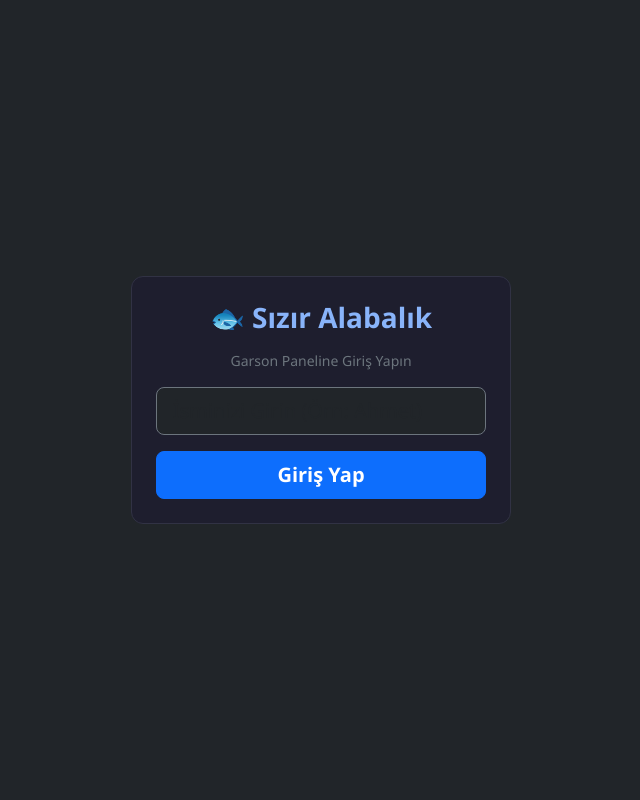
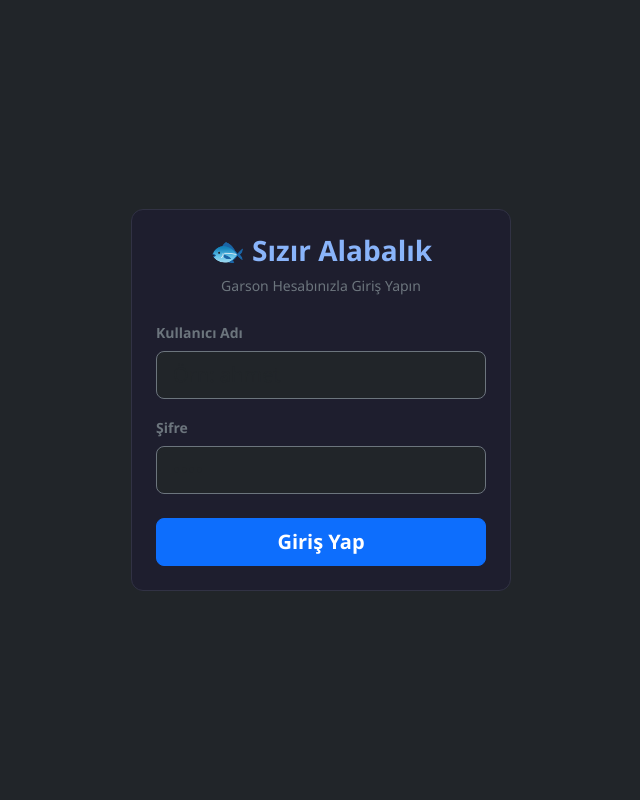
Before and after one commit to Quadox1/sizir-mutfak-sistemi, a Flask app: page / in a window 1280 px wide. Shown: the whole page, without its empty margins (319-959 px from the left). Run offline with Flask 3, Linux system fonts and the light colour scheme; some libraries are stand-ins or nearby versions.

Commit message:
Update garson.html

```diff
--- a/templates/garson.html
+++ b/templates/garson.html
@@ -3,7 +3,7 @@
 <head>
     <meta charset="UTF-8">
     <meta name="viewport" content="width=device-width, initial-scale=1.0, maximum-scale=1.0, user-scalable=no">
-    <title>Sızır Alabalık — Garson Paneli</title>
+    <title>Sızır Alabalık — Garson Hesabı Girişi</title>
     <link href="https://cdn.jsdelivr.net/npm/bootstrap@5.3.0/dist/css/bootstrap.min.css" rel="stylesheet">
     <script src="https://cdn.socket.io/4.5.4/socket.io.min.js"></script>
     <style>
@@ -18,12 +18,24 @@
 </head>
 <body class="pb-5 mb-5">
 
-<!-- GARSON GİRİŞ MODALI -->
+<!-- GARSON ŞİFRELİ HESAP GİRİŞ MODALI -->
 <div id="login-screen" class="position-fixed top-0 start-0 w-100 h-100 bg-dark d-flex align-items-center justify-content-center p-3" style="z-index: 2000;">
     <div class="card card-dark p-4 w-100" style="max-width: 380px;">
-        <h3 class="text-center text-accent fw-bold mb-3">🐟 Sızır Alabalık</h3>
-        <p class="text-secondary text-center small mb-3">Garson Paneline Giriş Yapın</p>
-        <input type="text" id="input-garson-name" class="form-control form-control-lg bg-dark text-white border-secondary mb-3" placeholder="İsminizi Girin (Örn: Ahmet)">
+        <h3 class="text-center text-accent fw-bold mb-2">🐟 Sızır Alabalık</h3>
+        <p class="text-secondary text-center small mb-4">Garson Hesabınızla Giriş Yapın</p>
+
+        <div id="login-error" class="alert alert-danger py-2 small d-none text-center"></div>
+
+        <div class="mb-3">
+            <label class="form-label text-secondary small fw-bold">Kullanıcı Adı</label>
+            <input type="text" id="input-username" class="form-control form-control-lg bg-dark text-white border-secondary" placeholder="Örn: ahmet">
+        </div>
+
+        <div class="mb-4">
+            <label class="form-label text-secondary small fw-bold">Şifre</label>
+            <input type="password" id="input-password" class="form-control form-control-lg bg-dark text-white border-secondary" placeholder="••••">
+        </div>
+
         <button class="btn btn-primary btn-lg w-100 fw-bold" onclick="loginGarson()">Giriş Yap</button>
     </div>
 </div>
@@ -33,7 +45,7 @@
     <!-- Üst Başlık ve Garson Bilgisi -->
     <div class="d-flex justify-content-between align-items-center mb-3 card-dark p-3">
         <div>
-            <span class="text-secondary small d-block">Aktif Garson</span>
+            <span class="text-secondary small d-block">Aktif Garson Hesabı</span>
             <h4 class="text-warning fw-bold m-0" id="garson-title">---</h4>
         </div>
         <button class="btn btn-outline-danger btn-sm" onclick="logoutGarson()">Çıkış Yap</button>
@@ -42,9 +54,7 @@
     <!-- Garsonun Anlık İstatistik Paneli -->
     <div class="card card-dark p-3 mb-3">
         <h6 class="text-accent fw-bold mb-2">📊 Bugün Toplam Siparişiniz: <span id="stat-total-orders" class="text-warning fs-5">0</span></h6>
-        <div id="stat-items-breakdown" class="d-flex flex-wrap gap-2 mt-2">
-            <!-- Ürün adet kırılımları buraya düşecek -->
-        </div>
+        <div id="stat-items-breakdown" class="d-flex flex-wrap gap-2 mt-2"></div>
     </div>
 
     <!-- Menü Alanı -->
@@ -91,11 +101,33 @@
     }
 
     function loginGarson() {
-        const name = document.getElementById('input-garson-name').value.trim();
-        if (!name) return alert("Lütfen isminizi girin!");
-        activeGarson = name;
-        localStorage.setItem('sizir_garson_name', activeGarson);
-        initGarsonSession();
+        const username = document.getElementById('input-username').value.trim();
+        const password = document.getElementById('input-password').value.trim();
+        const errDiv = document.getElementById('login-error');
+
+        if (!username || !password) {
+            errDiv.innerText = "Lütfen kullanıcı adı ve şifrenizi girin!";
+            errDiv.classList.remove('d-none');
+            return;
+        }
+
+        fetch('/api/login', {
+            method: 'POST',
+            headers: { 'Content-Type': 'application/json' },
+            body: JSON.stringify({ username: username, password: password })
+        })
+        .then(res => res.json())
+        .then(data => {
+            if (data.status === 'success') {
+                errDiv.classList.add('d-none');
+                activeGarson = data.garson_name;
+                localStorage.setItem('sizir_garson_name', activeGarson);
+                initGarsonSession();
+            } else {
+                errDiv.innerText = data.message || "Giriş başarısız!";
+                errDiv.classList.remove('d-none');
+            }
+        });
     }
 
     function logoutGarson() {
@@ -143,7 +175,6 @@
         });
     }
 
-    // SOCKET DINLEMELERI (Sadece Garsonun Kendi Verileri)
     socket.on('tum_siparisler', (orders) => {
         myOrders = orders.filter(o => o.garson === activeGarson);
         renderMyOrders();
```
